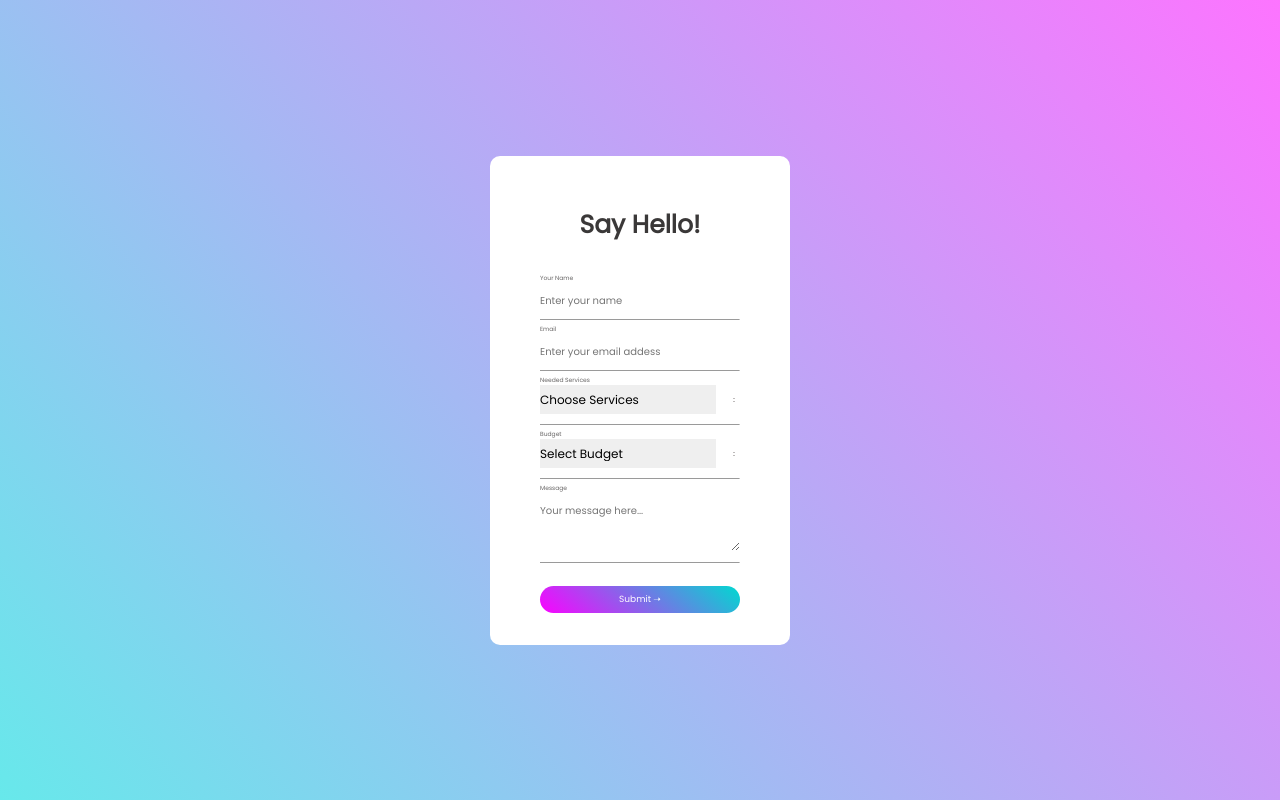
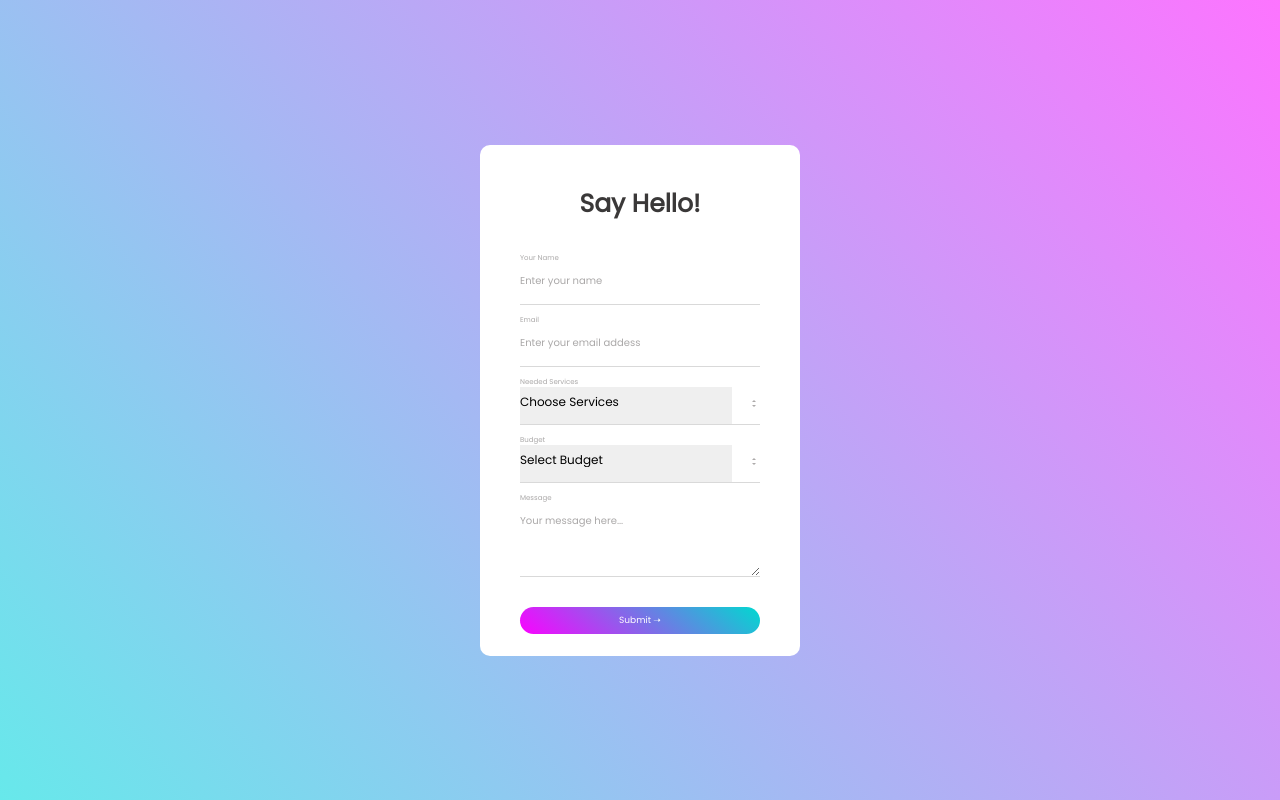
Before and after one commit to Guylli1/contactFrom-v4, a plain HTML site: page index.html in a window 1280 px wide. Drawn offline with Linux system fonts and the light colour scheme.

Commit message:
Corringindo erros

```diff
--- a/index.html
+++ b/index.html
@@ -27,10 +27,8 @@
               type="text"
               placeholder="Enter your name"
             />
-            <span class="error"></span>
-            <hr />
           </div>
-
+          <span id="spanErrorName">Enter your name correctly!</span>
           <!----------EMAIL------------->
           <div class="input1" onsubmit="validation()">
             <label class="font">Email</label>
@@ -41,10 +39,8 @@
               type="email"
               placeholder="Enter your email addess"
             />
-            <span class="error"></span>
-            <hr />
           </div>
-
+          <span id="spanErrorEmail">Enter your name correctly!</span>
           <!----------NEEDED SERVICES------------->
           <div class="input1">
             <span class="font">Needed Services</span>
@@ -57,9 +53,7 @@
               <!----------ARROWS------------->
               <span class="custom-arrow"></span>
             </div>
-            <hr />
           </div>
-
           <!----------BUDGET------------->
           <div class="input1">
             <span class="font">Budget</span>
@@ -71,7 +65,7 @@
               </select>
               <span class="custom-arrow"></span>
             </div>
-            <hr />
+            <!-- <hr id="select-line" />-->
           </div>
 
           <!----------message------------->
@@ -85,7 +79,7 @@
               name="message"
               placeholder="Your message here..."
             ></textarea>
-            <hr class="space" />
+            <!-- <hr class="space" /> -->
           </div>
           <!--------button----------->
           <div>
--- a/script.js
+++ b/script.js
@@ -4,13 +4,38 @@ button.addEventListener('click', event => {
   event.preventDefault()
   const name = document.getElementById('name')
   const email = document.getElementById('email')
+  const spanErrorName = document.getElementById('spanErrorName')
+  const spanErrorEmail = document.getElementById('spanErrorEmail')
+
+  if (name.value == '') {
+    spanErrorName.style.display = 'block'
+  } else {
+    spanErrorName.style.display = 'none'
+  }
+
+  if (email.value == '') {
+    spanErrorEmail.style.display = 'block'
+  } else {
+    spanErrorEmail.style.display = 'none'
+  }
 
   if (name.value == '') {
     name.classList.add('errorInput')
   } else {
     name.classList.remove('errorInput')
   }
+
   if (name.value == '') {
+    email.classList.add('errorInput')
+  } else {
+    email.classList.remove('errorInput')
+  }
+
+  if (
+    email.value.indexOf('@') == -1 ||
+    email.value.indexOf('.') == -1 ||
+    (email.value.indexOf('.') == 1 - email.value.indexOf('@')) == 1
+  ) {
     email.classList.add('errorInput')
   } else {
     email.classList.remove('errorInput')
@@ -24,7 +49,4 @@ function validation() {
   const email = document.getElementById('email').value
 
   console.log('Nome:', name, 'Email:', email)
-
-  if (name === '') alert('Fill in the blank field!')
-  if (email === '') alert('Fill in the blank field!')
 }
--- a/style.css
+++ b/style.css
@@ -3,6 +3,11 @@
   padding: 0px;
   box-sizing: border-box;
   font-family: 'Poppins', sans-serif;
+}
+
+span,
+label {
+  color: #8b8888bb;
 }
 
 .primary-container {
@@ -17,11 +22,13 @@
 }
 
 .secondary-container {
-  width: 300px;
+  width: 320px;
+  margin-top: 50px;
+  margin-bottom: 50px;
   background: white;
   border-radius: 10px;
-  padding: 50px;
-  max-height: 500px;
+  padding: 40px;
+  max-height: 600px;
 }
 
 .title {
@@ -35,20 +42,21 @@
 
 input {
   outline: none;
-  border: none;
+  border-top: none;
+  border-left: none;
+  border-right: none;
+  border-bottom: 1px solid #d9d9d9;
+  padding-bottom: 15px;
 }
 
 .input1 {
   position: relative;
-  border-bottom: 2px solid #d9d9d9;
   padding-bottom: 5px;
   margin-bottom: 5px;
-  display: block;
-  background: transparent;
   font-family: Poppins-Medium;
-  font-size: 6px;
-  padding: 0;
+  font-size: 7px;
   border: none;
+  color: #6d6868ab;
 }
 
 .input2 {
@@ -59,41 +67,22 @@ input {
   padding-left: -10px;
 }
 
-.font {
-  color: #3a3838c5;
-}
-
-/*
-#name:valid,
-#email:valid {
-  border: 2px solid rgb(12, 223, 12);
-}
-
-#name:invalid,
-#email:invalid {
-  border: 2px solid red;
-}
-*/
-
 /* ----- Lines------ */
-
-hr {
-  width: 100%;
-  margin: 1px solid;
-  margin-top: 10px;
-  border-bottom: 0 #3a383800;
-}
 
 /* Option menu */
 
 select {
   width: 100%;
   font-size: 12px;
-  border: none;
   padding-bottom: 7px;
   padding-top: 8px;
   appearance: none;
   outline: none;
+  border-top: none;
+  border-left: none;
+  border-right: none;
+  border-bottom: 1px solid #d9d9d9;
+  padding-bottom: 15px;
 }
 
 select:hover {
@@ -103,7 +92,19 @@ select:hover {
 /* Text */
 textarea {
   outline: none;
-  border: none;
+  border-top: none;
+  border-left: none;
+  border-right: none;
+  border-bottom: 1px solid #d9d9d9;
+  padding-bottom: 15px;
+  color: 8b8888bb;
+}
+
+::placeholder {
+  color: #8b8888bb;
+}
+#email {
+  color: #8b8888bb;
 }
 
 /* Arrows */
@@ -131,7 +132,6 @@ textarea {
   position: absolute;
   width: 0;
   height: 0;
-
   left: 70%;
   top: 50%;
 }
@@ -139,14 +139,14 @@ textarea {
 .custom-arrow::before {
   border-left: var(--size) solid transparent;
   border-right: var(--size) solid transparent;
-  border-top: var(--size) solid rgba(110, 105, 105, 0.904);
-  top: 58%;
+  border-top: var(--size) solid rgba(110, 105, 105, 0.568);
+  top: 60%;
 }
 
 .custom-arrow::after {
   border-left: var(--size) solid transparent;
   border-right: var(--size) solid transparent;
-  border-bottom: var(--size) solid rgba(110, 105, 105, 0.904);
+  border-bottom: var(--size) solid rgba(110, 105, 105, 0.568);
   top: 50%;
 }
 
@@ -173,5 +173,27 @@ button:hover {
 }
 
 .errorInput {
-  border: 2px solid rgb(214, 29, 29) !important;
+  border: 2px solid #db5a5a !important;
+  padding: 10px;
 }
+
+#spanErrorEmail,
+#spanErrorName {
+  color: #db5a5a;
+  font-size: 10px;
+  display: none;
+}
+
+/*
+hr {
+  width: 100%;
+  margin: 1px solid;
+  margin-top: 10px;
+  border-bottom: 0 #f0e3e3;
+}
+
+#select-line {
+  border: block;
+  margin-bottom: 12px;
+}
+*/
```
